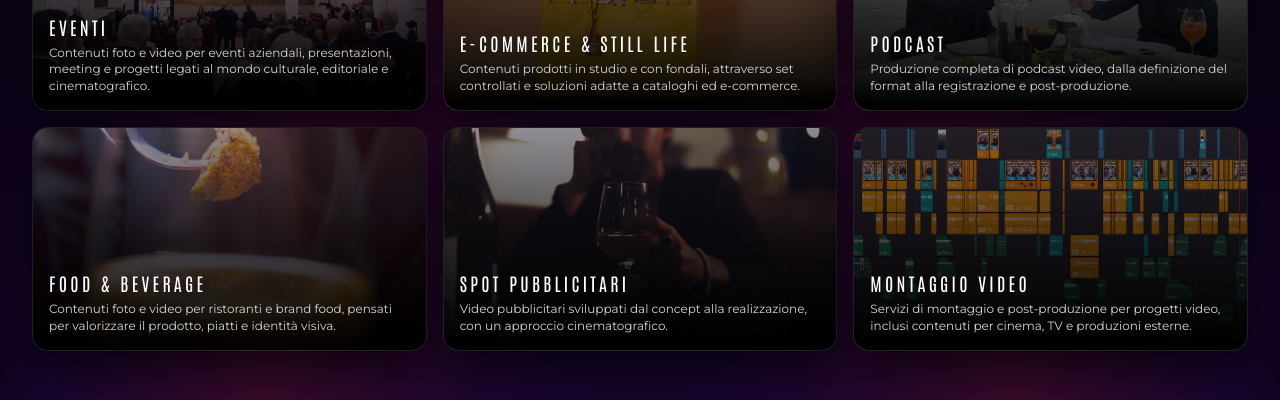
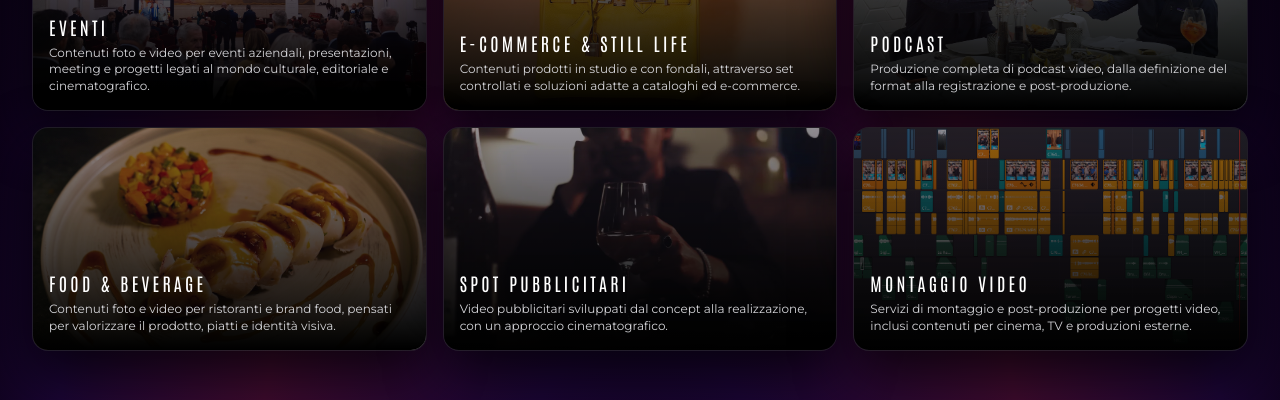
Before and after one commit to alelodato/future-frames-next, a Next.js app: page / in a window 1280 px wide. Shown: the part 1920-2320 px from the top of the page. Built offline with nearby package versions, Linux system fonts and the light colour scheme.

Commit message:
modificato immagine card servizi nella homepage

```diff
--- a/src/components/Intro.jsx
+++ b/src/components/Intro.jsx
@@ -136,7 +136,7 @@ const services = [
   },
   {
     id: "food",
-    img: "/images/food.jpg",
+    img: "/images/calamaro.webp",
     title: "FOOD & BEVERAGE",
     text: "Contenuti foto e video per ristoranti e brand food, pensati per valorizzare il prodotto, piatti e identità visiva.",
   },
```
Also changed, not shown: public/images/calamaro.webp (added).
